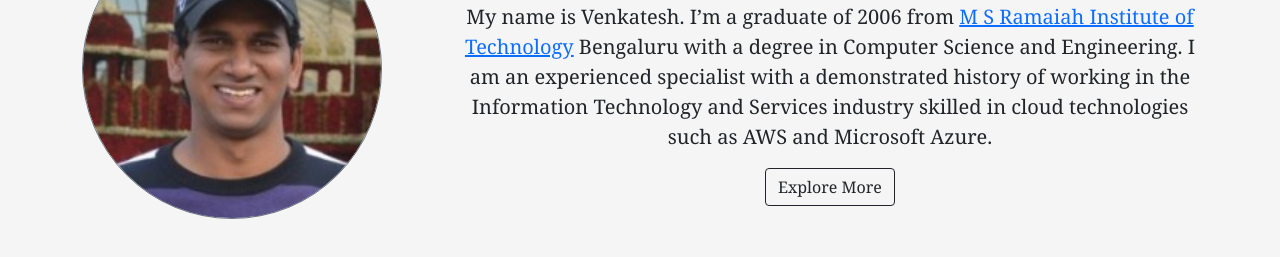
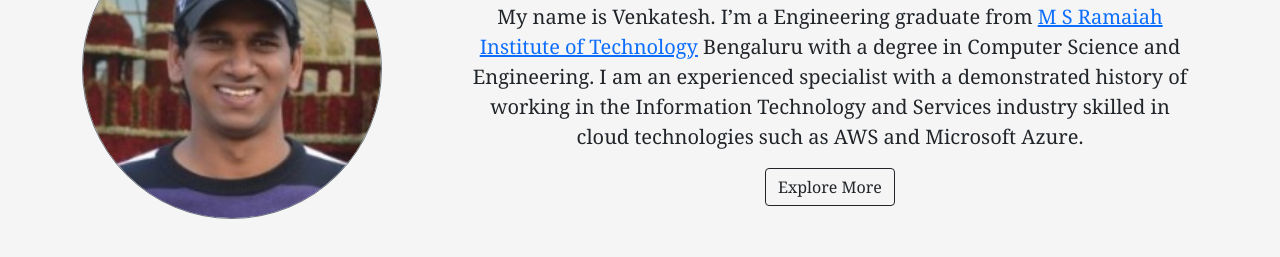
Before and after one commit to venkateshk111/venki-profile, a plain HTML site: page about.html in a window 1280 px wide. Shown: the part 269-526 px from the top of the page. Drawn offline with nearby package versions, Linux system fonts and the light colour scheme.

Commit message:
updated about

```diff
--- a/about.html
+++ b/about.html
@@ -59,7 +59,7 @@
                   </div>
                   <div class="col-lg-8">
                     <h3 class="display-3 mb-2 text-center">About Me</h3>
-                    <p class="lead text-center">My name is Venkatesh. I’m a graduate of 2006 from <a href="http://msrit.edu/">M S Ramaiah Institute of Technology</a> Bengaluru with a degree in Computer Science and Engineering.
+                    <p class="lead text-center">My name is Venkatesh. I’m a Engineering graduate from <a href="http://msrit.edu/">M S Ramaiah Institute of Technology</a> Bengaluru with a degree in Computer Science and Engineering.
                     I am an experienced specialist with a demonstrated history of working in the Information Technology and Services industry
                     skilled in cloud technologies such as AWS and Microsoft Azure.
                     </p>
```
